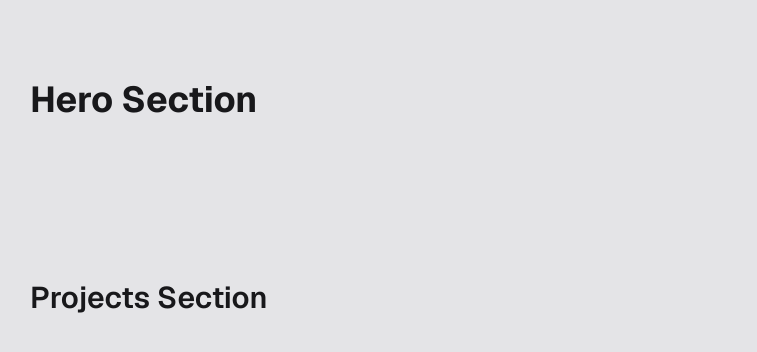
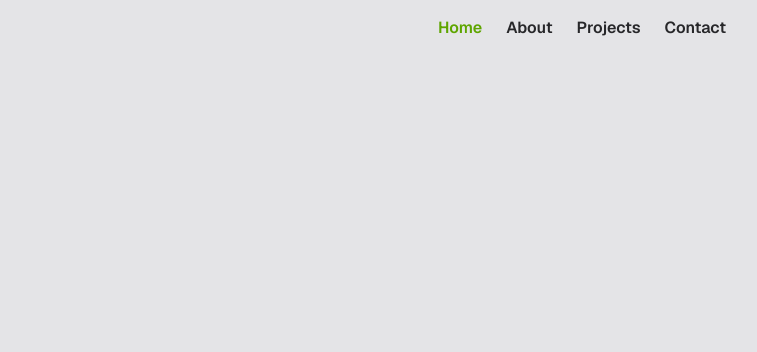
Before and after one commit to nathannolacio/portfolio-frontend, a Next.js app: page / in a window 1280 px wide. Shown: the top 352 px of the page, without its empty margins (58-815 px from the left). Built offline with nearby package versions, Linux system fonts and the light colour scheme.

Commit message:
:sparkles: feat: Responsive Navbar Component

```diff
--- a/package.json
+++ b/package.json
@@ -9,6 +9,7 @@
     "lint": "eslint"
   },
   "dependencies": {
+    "lucide-react": "^1.14.0",
     "next": "16.2.6",
     "react": "19.2.4",
     "react-dom": "19.2.4"
--- a/src/app/globals.css
+++ b/src/app/globals.css
@@ -4,4 +4,5 @@ html,
 body {
   margin: 0;
   padding: 0;
+  scroll-behavior: smooth;
 }
--- a/src/app/layout.tsx
+++ b/src/app/layout.tsx
@@ -21,7 +21,7 @@ export default function RootLayout({
       lang="en"
       className={"h-full antialiased"}
     >
-      <body className={`${geist.className} min-h-screen flex flex-col bg-zinc-200 text-zinc-900`}>{children}</body>
+      <body className={`${geist.className} min-h-screen flex flex-col bg-zinc-200 text-zinc-800`}>{children}</body>
     </html>
   );
 }
--- a/src/app/page.tsx
+++ b/src/app/page.tsx
@@ -1,23 +1,12 @@
 import Container from "../components/layout/Container";
+import NavBar from "../components/layout/NavBar";
 
 export default function Home() {
   return (
     <main>
-      <section className="py-20">
-        <Container>
-          <h1 className="text-4xl font-bold">
-            Hero Section
-          </h1>
-        </Container>
-      </section>
-
-      <section className="py-20">
-        <Container>
-          <h2 className="text-3xl font-semibold">
-            Projects Section
-          </h2>
-        </Container>
-      </section>
+      <Container>
+        <NavBar />
+      </Container>
     </main>
   );
 }
--- /dev/null
+++ b/src/components/layout/NavBar.tsx
@@ -0,0 +1,60 @@
+"use client";
+
+import Link from 'next/link';
+import { useState } from 'react';
+import { Menu, X } from 'lucide-react';
+
+export default function NavBar() {
+    const [activeSection, setActiveSection] = useState("home");
+    const [isMenuOpen, setIsMenuOpen] = useState(false);
+
+    const navItems = [
+        { label: "Home", href: "/", section: "home" },
+        { label: "About", href: "#about", section: "about" },
+        { label: "Projects", href: "#projects", section: "projects" },
+        { label: "Contact", href: "#contact", section: "contact" }
+    ]
+
+    const renderNavItems = () => {
+        return navItems.map(item => (
+            <li key={item.href}>
+                <Link
+                    href={item.href}
+                    className={activeSection === item.section ?
+                        "text-lime-600" :
+                        "hover:text-lime-600 transition-colors duration-500"}
+                    onClick={() => {
+                        setActiveSection(item.section);
+                        setIsMenuOpen(false);
+                    }}
+                >
+                    {item.label}
+                </Link>
+            </li>
+        ));
+    }
+
+    return(
+        <>
+            <nav className="hidden md:flex justify-center gap-8 font-medium my-4">
+                <ul className='flex gap-6 font-semibold'>
+                    {renderNavItems()}
+                </ul>
+
+            </nav>
+            <nav className='md:hidden w-full flex flex-col my-4 items-end gap-4'>
+                <button
+                    className='hover:cursor-pointer'
+                    onClick={() => setIsMenuOpen(!isMenuOpen)}
+                >
+                    {isMenuOpen ? <X size={24} /> : <Menu size={24} />}
+                </button>
+                {isMenuOpen && (
+                    <ul className='flex flex-col gap-2 font-semibold'>
+                        {renderNavItems()}
+                    </ul>
+                )}
+            </nav>
+        </>
+    );
+}
```
Also changed, not shown: 1 other file (tests, documents, lock files or other folders).
